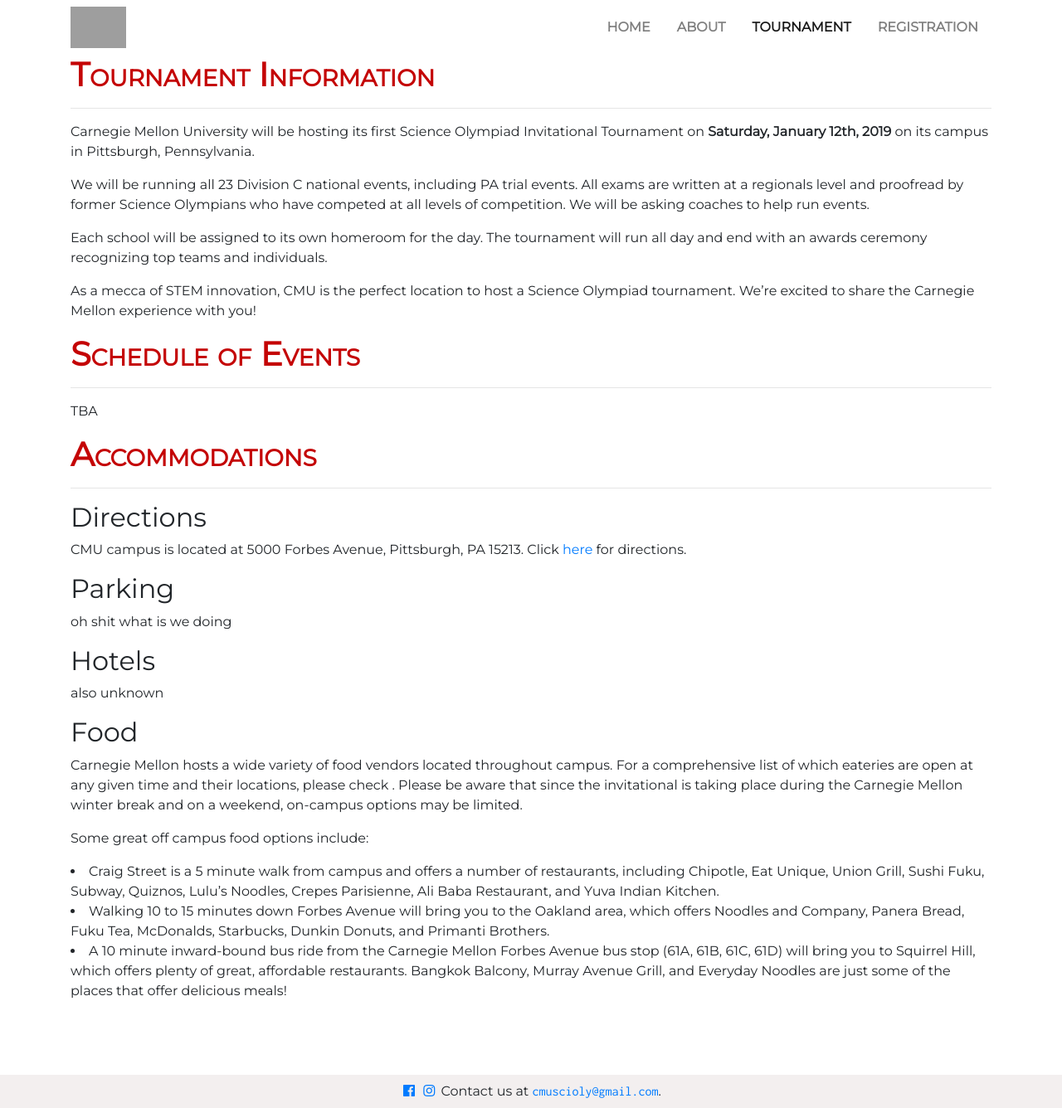
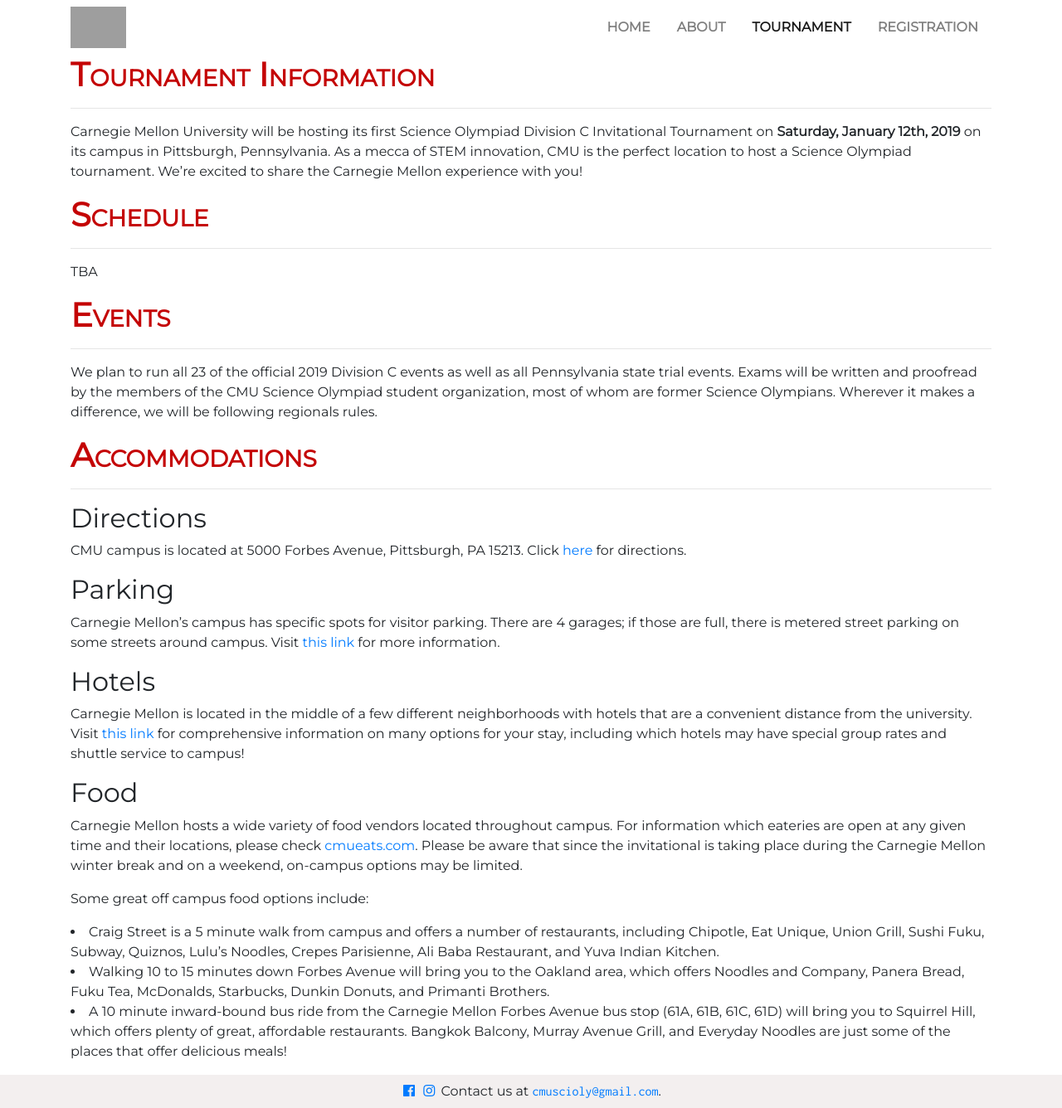
Before and after one commit to cmuscioly/cmuscioly.github.io, a Jekyll site: the page built from tournament.md, in a window 1280 px wide. Shown: the whole page at 83% size. Built offline with Jekyll 4.4.1, drawn with Linux system fonts in a browser that asks for light colours; nearby versions of some CDN libraries; grey boxes are pictures that could not be loaded.

Commit message:
add content

```diff
--- a/tournament.md
+++ b/tournament.md
@@ -6,19 +6,17 @@
 
 # Tournament Information
 <hr>
-
-Carnegie Mellon University will be hosting its first Science Olympiad Invitational Tournament on **Saturday, January 12th, 2019** on its campus in Pittsburgh, Pennsylvania.
-
-We will be running all 23 Division C national events, including PA trial events. All exams are written at a regionals level and proofread by former Science Olympians who have competed at all levels of competition. We will be asking coaches to help run events.
-
-Each school will be assigned to its own homeroom for the day. The tournament will run all day and end with an awards ceremony recognizing top teams and individuals.
-
-As a mecca of STEM innovation, CMU is the perfect location to host a Science Olympiad tournament.
+Carnegie Mellon University will be hosting its first Science Olympiad Division C Invitational Tournament on **Saturday, January 12th, 2019** on its campus in Pittsburgh, Pennsylvania. As a mecca of STEM innovation, CMU is the perfect location to host a Science Olympiad tournament.
 We’re excited to share the Carnegie Mellon experience with you!
 
-# Schedule of Events
+# Schedule
 <hr>
 TBA
+
+# Events
+<hr>
+We plan to run all 23 of the official 2019 Division C events as well as all Pennsylvania state trial events. Exams will be written and proofread by the members of the CMU Science Olympiad
+student organization, most of whom are former Science Olympians. Wherever it makes a difference, we will be following regionals rules.
 
 # Accommodations
 <hr>
@@ -29,15 +27,17 @@
 
 ## Parking
 
-oh shit what is we doing
+Carnegie Mellon’s campus has specific spots for visitor parking. There are 4 garages; if those are full, there is metered street parking on some streets around campus. Visit [this link](https://www.cmu.edu/visit/maps-parking-transportation.html)
+for more information.
+
 
 ## Hotels
 
-also unknown
+Carnegie Mellon is located in the middle of a few different neighborhoods with hotels that are a convenient distance from the university. Visit [this link](https://admission.enrollment.cmu.edu/pages/accommodations) for comprehensive information on many options for your stay, including which hotels may have special group rates and shuttle service to campus!
 
 ## Food
 
-Carnegie Mellon hosts a wide variety of food vendors located throughout campus. For a comprehensive list of which eateries are open at any given time and their locations, please check <cmueats.com>. Please be aware that since the invitational is taking place during the Carnegie Mellon winter break and on a weekend, on-campus options may be limited.
+Carnegie Mellon hosts a wide variety of food vendors located throughout campus. For information which eateries are open at any given time and their locations, please check [cmueats.com](cmueats.com). Please be aware that since the invitational is taking place during the Carnegie Mellon winter break and on a weekend, on-campus options may be limited.
 
 Some great off campus food options include:
 
```
Also changed, not shown: about.md (+12 -0 lines).
